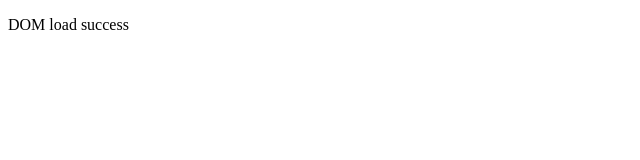
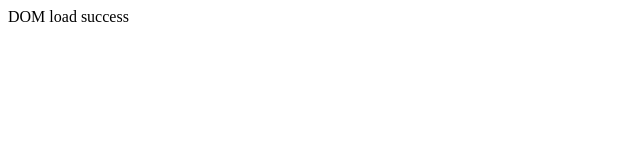
Before and after one commit to acciojob/load-dom-Satyam722, a website: page main.html in a window 1280 px wide. Shown: the whole page, without its empty margins (0-640 px from the left). Drawn offline with Linux system fonts and the light colour scheme.

Commit message:
created a submission

```diff
--- a/main.html
+++ b/main.html
@@ -3,18 +3,17 @@
 <head>
     <meta charset="UTF-8">
     <meta name="viewport" content="width=device-width, initial-scale=1.0">
-    <title>DOM Load Function</title>
+    <title>DOM Load Example</title>
 </head>
 <body>
     <!-- Body is empty -->
 
     <script>
-        // Function to display message on DOM load
+        // Function to display a message when DOM is loaded
         function displayDOMMessage(message) {
             document.addEventListener("DOMContentLoaded", () => {
-                const p = document.createElement("p");
-                p.textContent = message;
-                document.body.appendChild(p);
+                // Write the message directly into the body
+                document.body.innerHTML = message;
             });
         }
 
```
